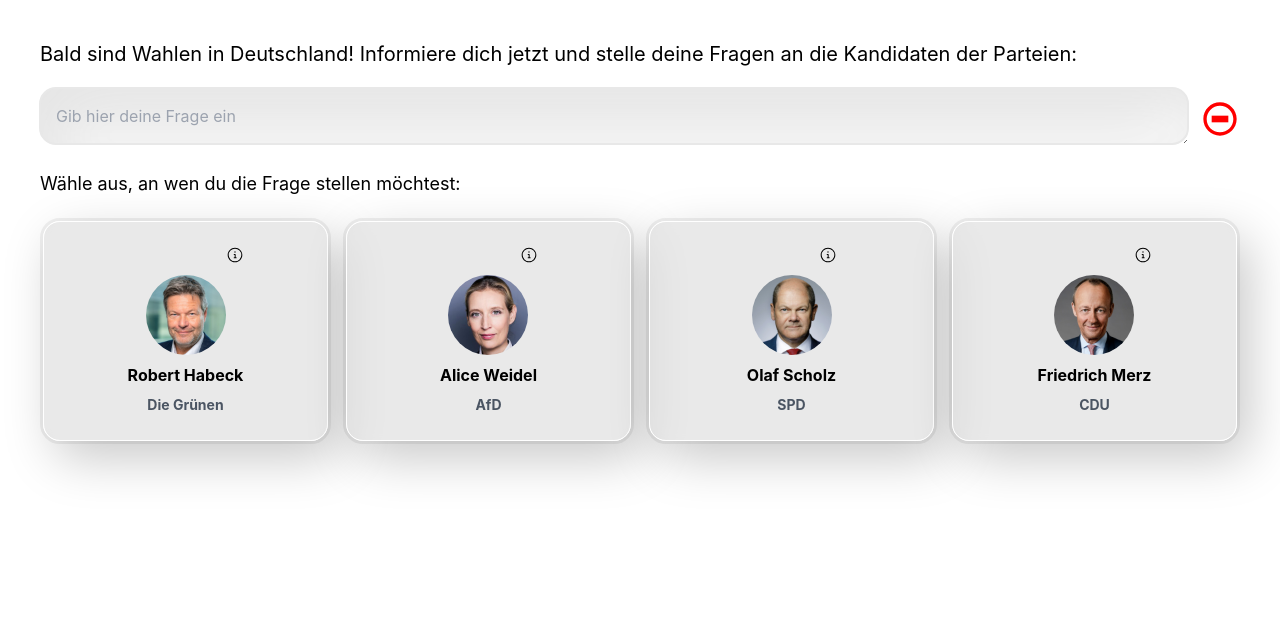
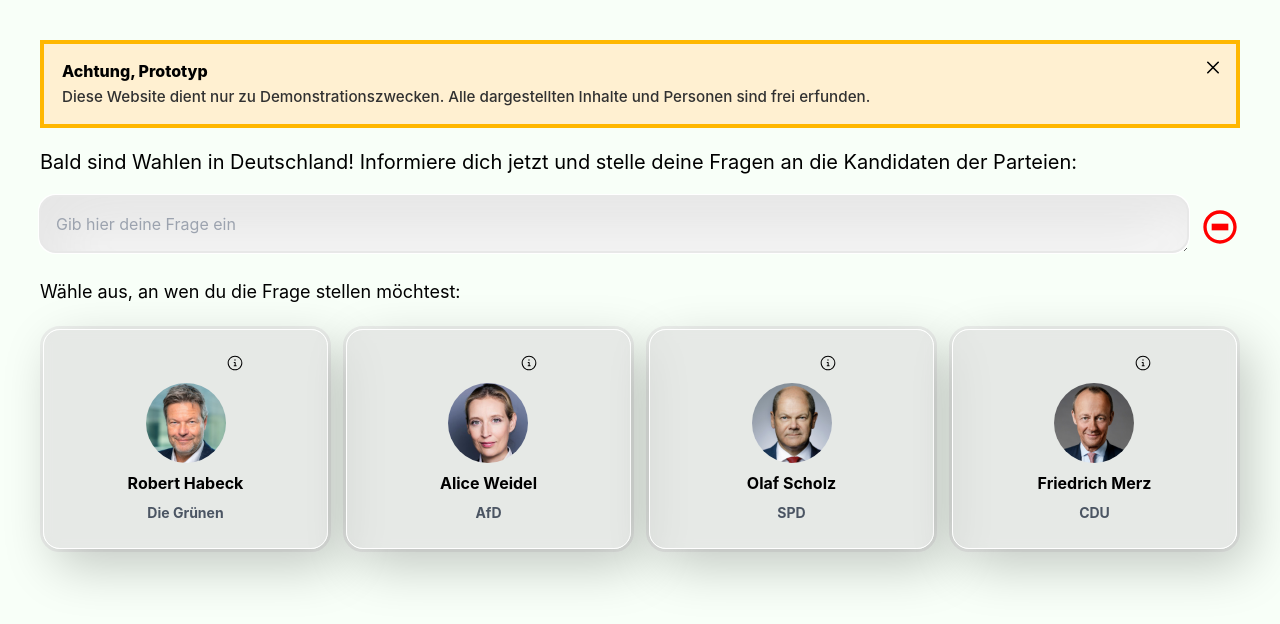
Before and after one commit to potpiejimmy/ask-a-person, a React (Create React App) app: page / in a window 1280 px wide. Shown: the top 624 px of the page. Built offline with nearby package versions, Linux system fonts and the light colour scheme.

Commit message:
added disclaimer

```diff
--- a/src/App.tsx
+++ b/src/App.tsx
@@ -5,6 +5,7 @@
 import { FaRegCheckCircle } from "react-icons/fa";
 import { BiNoEntry } from "react-icons/bi";
 import { IoHourglassOutline } from "react-icons/io5";
+import Disclaimer from './components/Disclaimer';
 
 interface PersonContext {
   checked: boolean;
@@ -52,6 +53,7 @@
   [personContext["scholz"], setPersonContext["scholz"]] = React.useState<PersonContext>(personContextDefault);
   [personContext["merz"], setPersonContext["merz"]] = React.useState<PersonContext>(personContextDefault);
 
+  const [disclaimerDismissed, setDisclaimerDismissed] = React.useState<boolean>(false);
   const [question, setQuestion] = React.useState<string>("");
   const [loading, setLoading] = React.useState<boolean>(false);
   const [warningMessage, setWarningMessage] = React.useState<string>("");
@@ -128,6 +130,11 @@
 
   return (
     <div className="m-5 sm:m-10 flex flex-col gap-5">
+
+      {DUMMY_RESPONSES && <div className="text-red-700">Dummy responses are enabled</div>}
+
+      {!disclaimerDismissed && <Disclaimer onClick={()=>setDisclaimerDismissed(true)}/>}
+
       <div className='text-xl'>Bald sind Wahlen in Deutschland! Informiere dich jetzt und stelle deine Fragen an die Kandidaten der Parteien:</div>
       <div className="flex flex-row gap-3 items-center">
         <p className="grow input-container">
--- /dev/null
+++ b/src/components/Disclaimer.css
@@ -0,0 +1,64 @@
+.alertcard {
+    height: fit-content;
+    background: #fff0d1;
+    position: relative;
+    display: flex;
+    align-items: center;
+    justify-content: center;
+    transition: all 0.3s;
+}
+
+.text-content {
+    width: 100%;
+    display: flex;
+    flex-direction: column;
+    padding: 15px 18px;
+    gap: 3px;
+}
+
+.alertcard-heading {
+    font-size: 1em;
+    font-weight: 800;
+}
+
+.alertcard-content {
+    font-size: 0.95em;
+    font-weight: 500;
+    color: rgb(49, 49, 49);
+}
+
+.alertcard-link {
+    color: black;
+    font-weight: 600;
+    margin-top: 5px;
+}
+
+.exit-btn {
+    position: absolute;
+    width: 30px;
+    height: 30px;
+    display: flex;
+    align-items: center;
+    justify-content: center;
+    background-color: transparent;
+    border: none;
+    right: 8px;
+    top: 8px;
+    cursor: pointer;
+}
+
+.exit-btn svg {
+    width: 12px;
+}
+
+.exit-btn:hover {
+    background-color: #eadaba;
+}
+
+.alertcardOuter {
+    content: "";
+    background-color: #ffb700;
+    padding: 4px;
+
+    transition: all 0.3s;
+}
--- /dev/null
+++ b/src/components/Disclaimer.tsx
@@ -0,0 +1,39 @@
+import React from 'react';
+import './Disclaimer.css';
+
+interface DisclaimerProps {
+    onClick: () => void;
+}
+
+export default function Disclaimer(props: DisclaimerProps) {
+
+    return (
+        <div className='alertcardOuter'>
+            <div className="alertcard">
+                <div className="text-content">
+                    <p className="alertcard-heading">Achtung, Prototyp</p>
+                    <p className="alertcard-content">
+                    Diese Website dient nur zu Demonstrationszwecken. Alle dargestellten Inhalte und Personen sind frei erfunden.
+                    </p>
+                    {/*<a href="#" className="alertcard-link">Mehr Infos</a>*/}
+                    <button className="exit-btn" onClick={()=>props.onClick()}>
+                    <svg fill="none" viewBox="0 0 15 15" height="15" width="15">
+                        <path
+                        stroke-linecap="round"
+                        stroke-width="2"
+                        stroke="black"
+                        d="M1 14L14 1"
+                        ></path>
+                        <path
+                        stroke-linecap="round"
+                        stroke-width="2"
+                        stroke="black"
+                        d="M1 1L14 14"
+                        ></path>
+                    </svg>
+                    </button>
+                </div>
+            </div>
+        </div>
+   );
+}
--- a/src/index.css
+++ b/src/index.css
@@ -4,6 +4,7 @@
 
 body {
   margin: 0;
+  background-color: #f8fff8;
   font-family: -apple-system, BlinkMacSystemFont, 'Segoe UI', 'Roboto', 'Oxygen',
     'Ubuntu', 'Cantarell', 'Fira Sans', 'Droid Sans', 'Helvetica Neue',
     sans-serif;
```
